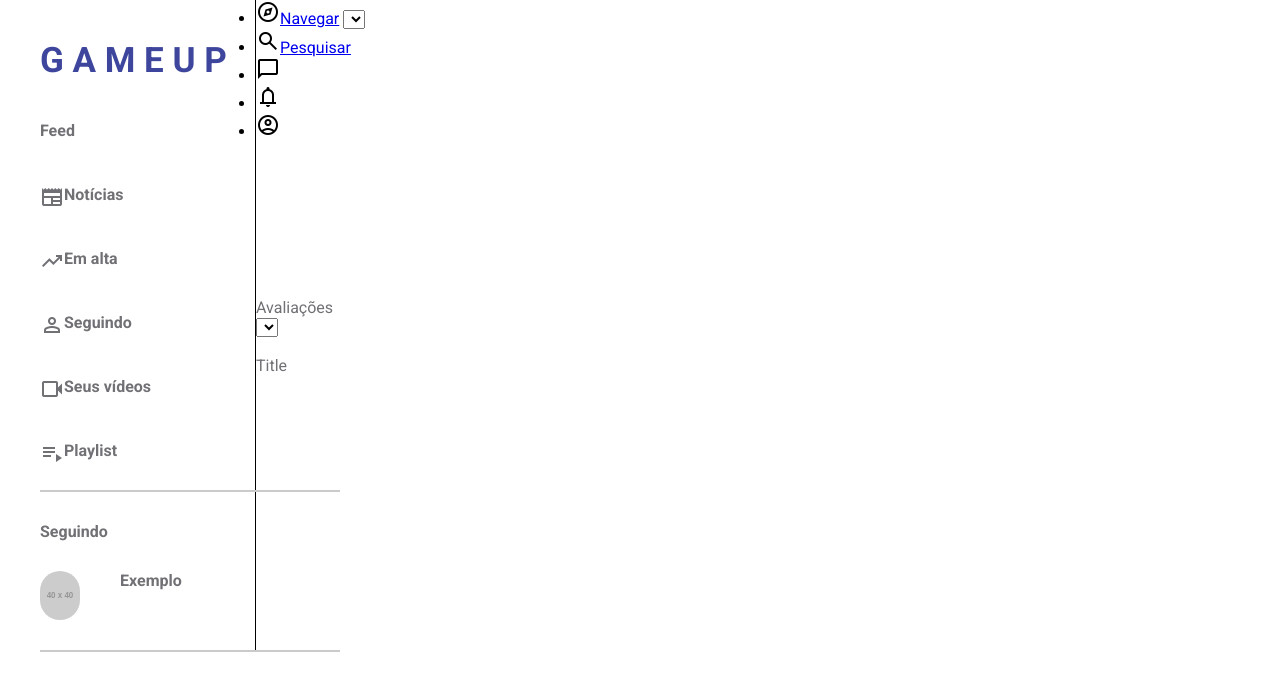
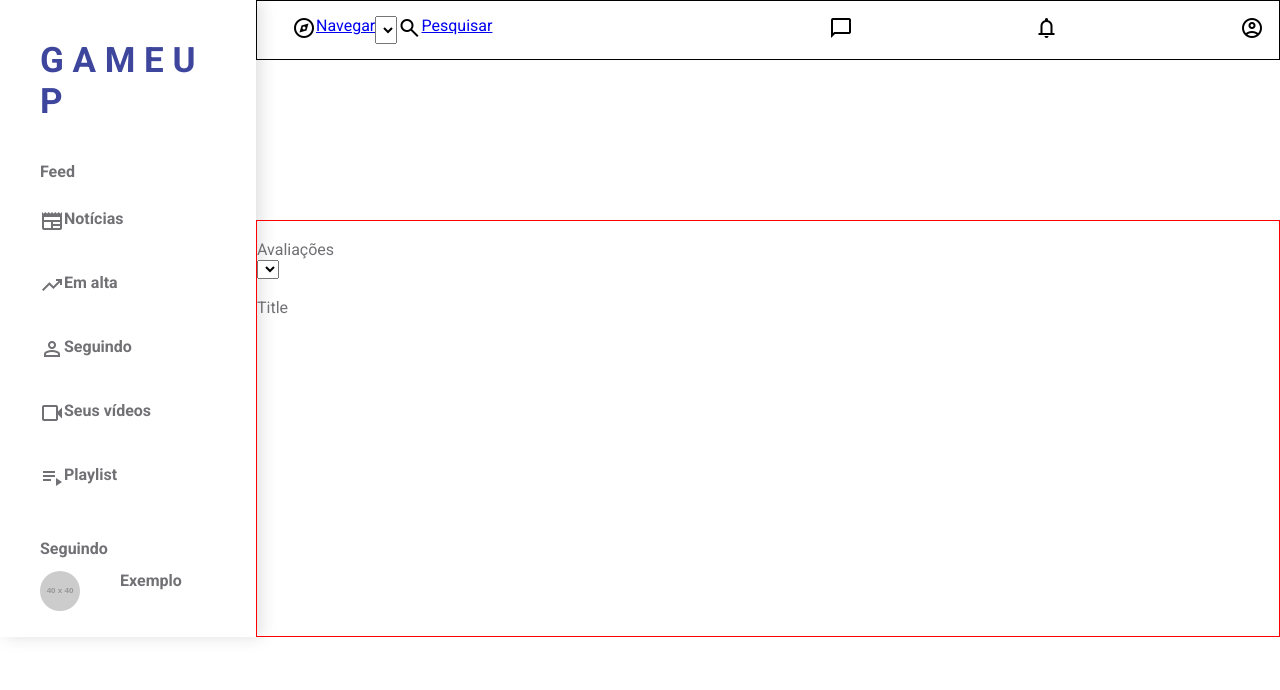
Before and after one commit to AndreDias25/GameUP, a plain HTML site: page View/index.html in a window 1280 px wide. Drawn offline with nearby package versions, Linux system fonts and the light colour scheme; placeholder pictures from the web are drawn by us.

Commit message:
estrutura header

```diff
--- a/View/index.html
+++ b/View/index.html
@@ -15,28 +15,28 @@
 <body>
     <div class="estruturaGeral">
         <header class="header">
-            <nav>
+            <nav class="navHeader">
                 <ul>
-                    <li><span class="material-symbols-outlined">
+                    <li id="navegar"><span class="material-symbols-outlined">
                         explore
                         </span><a href="#">Navegar</a>
                         <select name="" id=""></select>
                     </li>
-                    <li><span class="material-symbols-outlined">
+                    <li id="pesquisar"><span class="material-symbols-outlined">
                         search
                         </span><a href="#">Pesquisar</a>
                     </li>
-                    <li>
+                    <li id="chat">
                         <span class="material-symbols-outlined">
                             chat_bubble
                             </span>
                     </li>
-                    <li>
+                    <li id="notificacao">
                         <span class="material-symbols-outlined">
                             notifications
                             </span>
                     </li>
-                    <li>
+                    <li id="perfil">
                         <span class="material-symbols-outlined">
                             account_circle
                             </span>
@@ -73,12 +73,10 @@
                     Playlist</li>
                 </ul>
             </nav>
-            <hr class="linehr">
             <p class="titleFeed" id="seguindo">Seguindo</p>
             <div class="contacts">
                 <img src="https://via.placeholder.com/40" alt=""><p class="titleFeed">Exemplo</p>
             </div>
-            <hr class="linehr">
         </nav>
         <main class="main">
             <img src="" alt="">
--- a/View/styles/style.scss
+++ b/View/styles/style.scss
@@ -4,7 +4,6 @@ $mint: #B6EADA;
 $blackPadrao: #171717;
 $blackDestaque: #242424;
 $colorP: #707075;
-$colorhr: #ccc9c9;
 
 *{
     padding: 0px;
@@ -20,6 +19,7 @@ p{
 .estruturaGeral{
     display: grid;
     grid-template-columns: minmax(200px, 1fr) 4fr;
+    /*grid-template-rows: 130px 400px 400px;*/
     grid-template-areas:
         "nav header"
         "nav main"
@@ -30,8 +30,15 @@ p{
 .nav{
     grid-area: nav;
     display: grid;
-    grid-template-columns:300px;
-    border-right: 1px solid black;
+    grid-template-columns: 1fr;
+    grid-template-areas:
+    "logo"
+    "feed"
+    "navegacaoLateral"
+    "seguindo"
+    "pessoas"
+    ;
+    box-shadow: 5px 0px 15px 0px rgba(44,44,44,0.15);;
 }
 
 #logo{
@@ -39,16 +46,40 @@ p{
     font-weight: bold;
     padding: 40px;
     font-size: 35px;
+    grid-area: logo;
 }
 
 .titleFeed{
     margin-left: 40px;
     font-weight: bold;
+    margin-bottom: 5%;
+    grid-area: feed;
+}
+
+#navLateral{
+    grid-area: navegacaoLateral;
+}
+
+#seguindo{
+    margin-top: 10%;
+    grid-area: seguindo;
+}
+
+.contacts{
+    display: flex;
+    grid-area: pessoas;
     margin-bottom: 10%;
 }
 
+.contacts img{
+    border-radius: 999px;
+    margin-left: 40px;
+}
+
+
 .itemsNav li{
     margin-left: 25px;
+    width: 88%;
     list-style: none;
     display: flex;
     flex: row wrap;
@@ -63,31 +94,52 @@ p{
     }
 }
 
-.linehr{
-    color: $colorhr;
-    border: 1px solid;
-    width: 100%;
-    margin-left: 40px;
+
+
+.navHeader ul{
+    grid-area: header;
+    display: grid;
+    border: 1px solid black;
+    grid-template-columns: 100px 200px 300px 200px 200px;
+    grid-template-areas:
+    "navegar pesquisar chat notificacao perfil"
+    ;
+    justify-content: space-between;
 }
 
-#seguindo{
-    margin-top: 10%;
+.navHeader ul li{
+    margin-left: 20px;
+    padding: 15px;
+    list-style: none;
 }
 
-.contacts{
+#navegar{
+    grid-area: navegar;
     display: flex;
-    margin-bottom: 10%;
 }
 
-.contacts img{
-    border-radius: 999px;
-    margin-left: 40px;
+#pesquisar{
+    grid-area: pesquisar;
+    display: flex;
 }
 
-.header{
-    grid-area: header;
+#chat{
+    grid-area: chat;
+    justify-self: end;
 }
+
+#notificacao{
+    grid-area: notificacao;
+    justify-self: end;
+}
+
+#perfil{
+    grid-area: perfil;
+    justify-self: end;
+}
+
 
 .main{
     grid-area: main;
+    border: 1px solid red;
 }
```
Also changed, not shown: View/styles/style.css, 1 other file.
